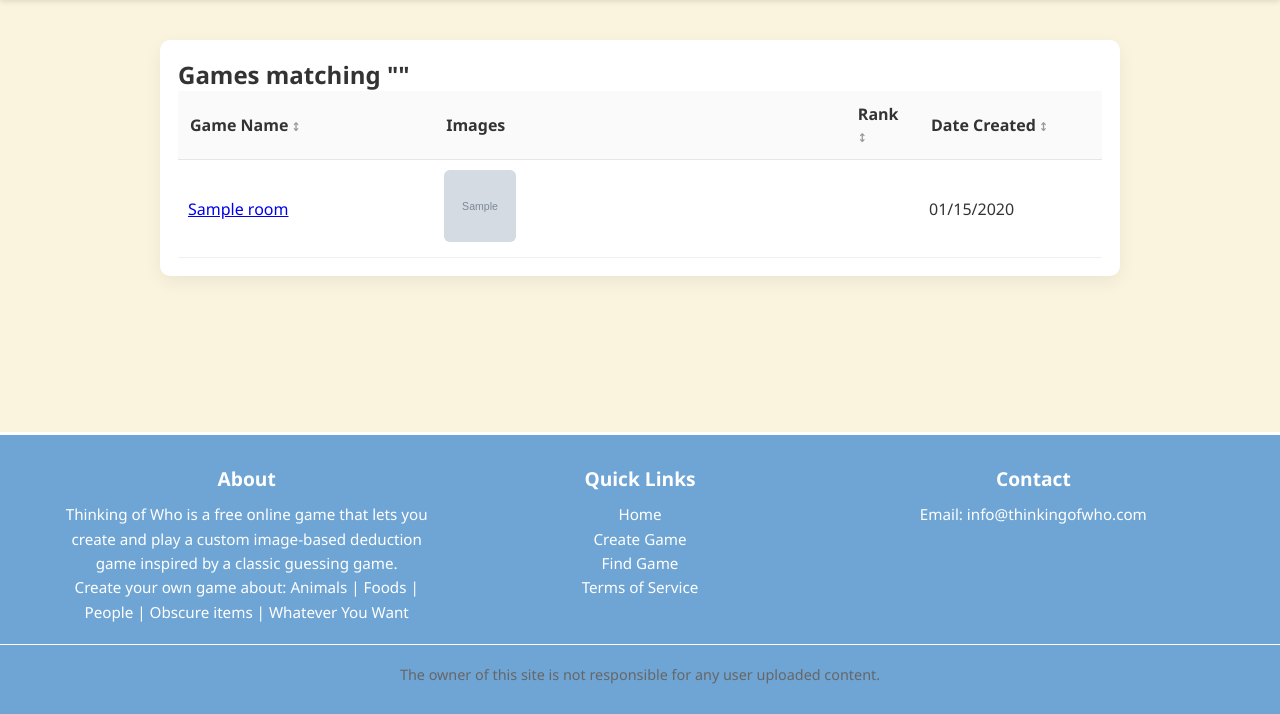
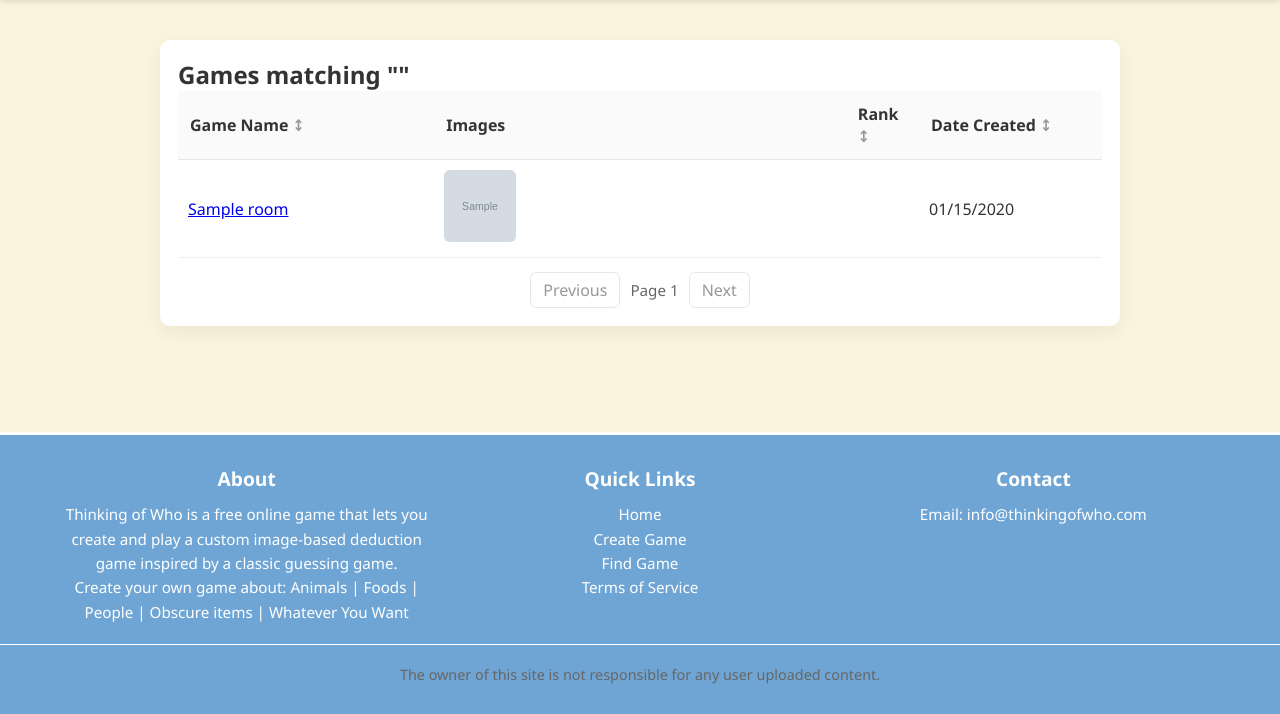
Before and after one commit to SozaFoiasJosef/ThinkingOfWho, a Django app: template myapp/templates/gamelist.html in a window 1280 px wide. Shown: the part 86-800 px from the top of the page. Run offline with Django 5.2, Linux system fonts and the light colour scheme; tables that the repository leaves empty hold one stand-in row (values such as "Sample post"); the template is opened without the code that fills it: values that come from a table or form of the project are taken from there, most other values are stand-ins (such as "Sample title", 1, 10 or a date in 2020); grey boxes marked "Sample" are stand-in pictures.

Commit message:
change gamelist sorting to be server side added pagination

```diff
--- a/myapp/templates/gamelist.html
+++ b/myapp/templates/gamelist.html
@@ -23,23 +23,28 @@
     padding:12px;
     text-align:left;
     border-bottom:1px solid #e6e6e6;
-    z-index:2; cursor:pointer;
-    user-select:none;
+    z-index:2;
 }
+  .rooms-table thead th.sortable {
+    padding: 0;
+    cursor: pointer;
+  }
   .rooms-table thead th:hover {
     background:#f0f0f0;
 }
-  .rooms-table thead th.sortable::after {
+  .rooms-table thead th.sortable a::after {
     content:' ↕';
-    font-size:0.75rem;
+    font-size:1rem;
     color:#999;
 }
-  .rooms-table thead th.sort-asc::after {
+  .rooms-table thead th.sort-asc a::after {
     content:' ↑'; color:#333;
+    font-size:1rem;
 }
-  .rooms-table thead th.sort-desc::after {
+  .rooms-table thead th.sort-desc a::after {
     content:' ↓';
     color:#333;
+    font-size:1rem;
 }
   /* make tbody scrollable */
   .rooms-table tbody {
@@ -60,6 +65,17 @@
     text-overflow:ellipsis;
     white-space:nowrap;
 }
+  .rooms-table thead th a {
+    color: inherit;
+    text-decoration: none;
+    display: block;
+    width: 100%;
+  }
+  .rooms-table thead th.sortable a {
+    padding: 12px;
+    height: 100%;
+    box-sizing: border-box;
+  }
   .room-name-col {
     width:28%;
 }
@@ -90,6 +106,32 @@
     color:#999;
     font-size:0.9rem;
 }
+  .pagination-controls {
+    margin-top: 14px;
+    display: flex;
+    align-items: center;
+    justify-content: center;
+    gap: 10px;
+  }
+  .pagination-button {
+    padding: 6px 12px;
+    border: 1px solid #d0d0d0;
+    border-radius: 6px;
+    background: #fff;
+    color: #333;
+    text-decoration: none;
+  }
+  .pagination-button:hover {
+    background: #f4f4f4;
+  }
+  .pagination-button.disabled {
+    pointer-events: none;
+    opacity: 0.5;
+  }
+  .pagination-status {
+    color: #666;
+    font-size: 0.95rem;
+  }
   @media (max-width:900px){
     .image-preview-inline{
         width:48px;
@@ -109,14 +151,20 @@
   <table class="rooms-table" aria-describedby="results-count">
     <thead>
       <tr>
-        <th class="room-name-col sortable" data-sort="name">Game Name</th>
+        <th class="room-name-col sortable {% if sort_key == 'name' %}sort-{{ sort_dir }}{% endif %}">
+          <a href="?sort=name&dir={{ next_dir.name }}&page=1">Game Name</a>
+        </th>
         <th class="room-images-col">Images</th>
-        <th class="room-rank-col sortable" data-sort="rank">Rank</th>
-        <th class="room-date-col sortable" data-sort="date">Date Created</th>
+        <th class="room-rank-col sortable {% if sort_key == 'rank' %}sort-{{ sort_dir }}{% endif %}">
+          <a href="?sort=rank&dir={{ next_dir.rank }}&page=1">Rank</a>
+        </th>
+        <th class="room-date-col sortable {% if sort_key == 'date' %}sort-{{ sort_dir }}{% endif %}">
+          <a href="?sort=date&dir={{ next_dir.date }}&page=1">Date Created</a>
+        </th>
       </tr>
     </thead>
     <tbody>
-      {% for room in rooms|slice:":50" %}
+      {% for room in rooms %}
       <tr>
         <td class="room-name-col"><a href="{% url 'game' room.id %}">{{ room.name }}</a></td>
         <td class="room-images-col">
@@ -138,79 +186,21 @@
       {% endfor %}
     </tbody>
   </table>
+
+  <div class="pagination-controls">
+    {% if pagination.has_prev %}
+      <a class="pagination-button" href="?sort={{ sort_key }}&dir={{ sort_dir }}&page={{ pagination.prev_page }}">Previous</a>
+    {% else %}
+      <span class="pagination-button disabled">Previous</span>
+    {% endif %}
+
+    <span class="pagination-status">Page {{ pagination.page }}</span>
+
+    {% if pagination.has_next %}
+      <a class="pagination-button" href="?sort={{ sort_key }}&dir={{ sort_dir }}&page={{ pagination.next_page }}">Next</a>
+    {% else %}
+      <span class="pagination-button disabled">Next</span>
+    {% endif %}
+  </div>
 </section>
 {% endblock %}
-
-{% block extra_js %}
-<script>
-  (function(){
-    var table = document.querySelector('.rooms-table');
-    var tbody = table.querySelector('tbody');
-    var headers = table.querySelectorAll('th[data-sort]');
-    var currentSort = { key: null, dir: 'asc' };
-
-    function getRowData(row) {
-      var nameCell = row.querySelector('.room-name-col a');
-      var dateCell = row.querySelector('.room-date-col');
-      var rankCell = row.querySelector('.room-rank-col');
-      return {
-        name: nameCell ? nameCell.textContent.trim() : '',
-        date: dateCell ? dateCell.textContent.trim() : '',
-        rank: rankCell ? parseInt(rankCell.dataset.rank || rankCell.textContent.trim() || '0', 10) : 0,
-        row: row
-      };
-    }
-
-    function sortTable(sortKey) {
-      var rows = Array.from(tbody.querySelectorAll('tr')).filter(r => r.querySelector('a'));
-      if (!rows.length) return;
-
-      if (currentSort.key === sortKey) {
-        currentSort.dir = currentSort.dir === 'asc' ? 'desc' : 'asc';
-      } else {
-        currentSort.key = sortKey;
-        currentSort.dir = 'asc';
-      }
-
-      rows.sort(function(a, b) {
-        var aData = getRowData(a);
-        var bData = getRowData(b);
-        var aVal;
-        var bVal;
-
-        if (sortKey === 'name') {
-          aVal = aData.name;
-          bVal = bData.name;
-        } else if (sortKey === 'rank') {
-          aVal = aData.rank;
-          bVal = bData.rank;
-        } else {
-          aVal = new Date(aData.date).getTime();
-          bVal = new Date(bData.date).getTime();
-        }
-
-        if (typeof aVal === 'string') {
-          aVal = aVal.toLowerCase();
-          bVal = bVal.toLowerCase();
-        }
-
-        return currentSort.dir === 'asc' ? (aVal > bVal ? 1 : -1) : (aVal < bVal ? 1 : -1);
-      });
-
-      headers.forEach(h => h.classList.remove('sort-asc', 'sort-desc'));
-      var activeHeader = Array.from(headers).find(h => h.dataset.sort === sortKey);
-      if (activeHeader) {
-        activeHeader.classList.add(currentSort.dir === 'asc' ? 'sort-asc' : 'sort-desc');
-      }
-
-      rows.forEach(row => tbody.appendChild(row));
-    }
-
-    headers.forEach(header => {
-      header.addEventListener('click', function() {
-        sortTable(this.dataset.sort);
-      });
-    });
-  })();
-</script>
-{% endblock %}
```
Also changed, not shown: myapp/views.py (+75 -2 lines).
